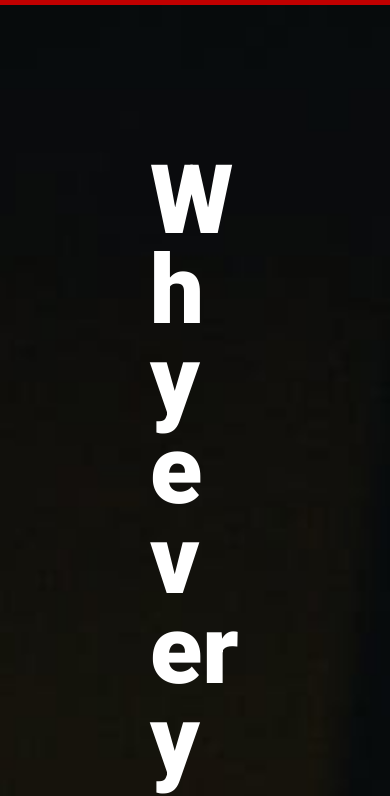
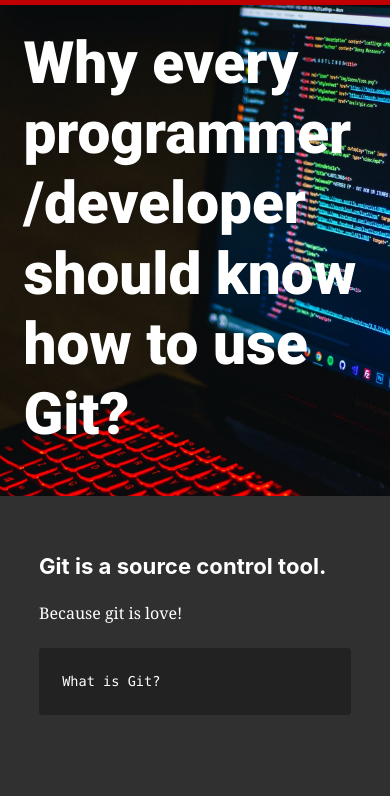
Before and after one commit to drailanjohngss/technicalblog, a Gatsby site: page /first-blog in a window 390 px wide. Shown: the part 81-877 px from the top of the page. Built offline with nearby package versions, Linux system fonts and the light colour scheme; Gatsby itself is replaced by a stand-in of ours; some packages are replaced by stand-ins of ours; code samples lack their colours.

Commit message:
fixed responsive for post template

```diff
--- a/src/components/layout.scss
+++ b/src/components/layout.scss
@@ -740,6 +740,12 @@ pre tt:after {
 .post {
     margin: 0 auto;
     width: 100%;
+    &__title-container {
+        padding: 150px;
+        @media screen and (max-width: 768px) {
+           padding: 5vw;
+         }
+    }
     &__title {
         color: #fff;
         font-family: 'Roboto', sans-serif;
@@ -747,10 +753,19 @@ pre tt:after {
         font-size: 96px;
         line-height: 90px;
         width: 100%;
+        @media screen and (max-width: 768px) {
+           padding: 1vw;
+           font-size: 15vw;
+           line-height: 18vw;
+         }
     }
     &__body {
         color: #fff;
         padding: 20px 80px 20px;
+        @media screen and (max-width: 768px) {
+           padding: 1vw;
+           padding: 15vw 10vw 5vw;
+         }
     }
 }
 
--- a/src/templates/post.js
+++ b/src/templates/post.js
@@ -22,7 +22,6 @@ export default function Template({data}) {
                 backgroundPosition: `center`,
                 position: `relative`,
                 zIndex: 1,
-                padding: `150px`,
                 width: `100%`,
             }}
         >
```
